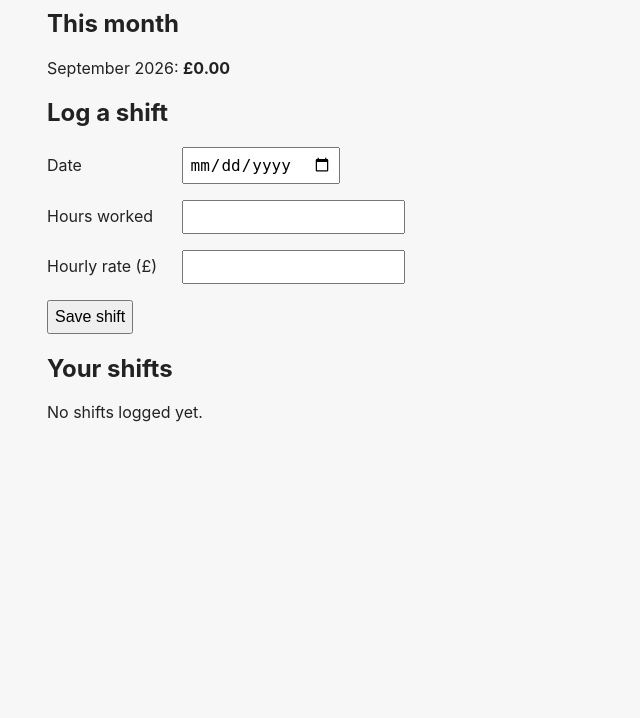
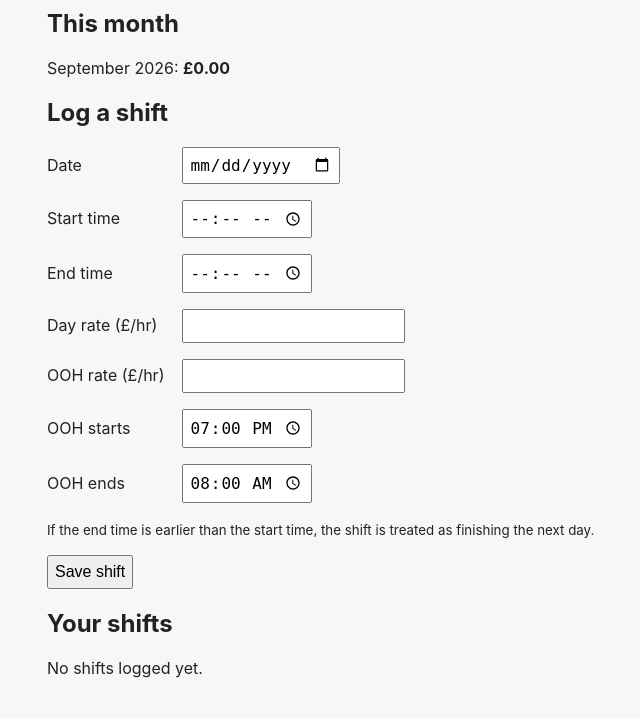
Before and after one commit to nchotai1000-prog/Locum-App-V1, a Flask app: page / in a window 1280 px wide. Shown: the part 175-893 px from the top of the page, without its empty margins (243-883 px from the left). Before the commit the page ends 597 px from the top, so only its background shows below. Run offline with Flask 3, Linux system fonts and the light colour scheme; data that the repository does not hold is empty.

Commit message:
Support separate day and OOH rates using shift start and end times

```diff
--- a/app.py
+++ b/app.py
@@ -1,7 +1,8 @@
 from datetime import date
 
 from flask import Flask, redirect, render_template, request
-from database import add_shift, delete_shift, get_month_total, get_shifts, init_db
+from database import add_shift, delete_shift, get_shifts, get_shifts_for_month, init_db
+from pay import calculate_earnings, split_minutes
 
 app = Flask(__name__)
 init_db()
@@ -12,11 +13,30 @@ def uk_date(value):
     return date.fromisoformat(value).strftime("%d/%m/%Y")
 
 
+def shift_details(shift):
+    day_minutes, ooh_minutes = split_minutes(
+        shift["start_time"], shift["end_time"], shift["ooh_start"], shift["ooh_end"]
+    )
+    details = dict(shift)
+    details["day_hours"] = day_minutes / 60
+    details["ooh_hours"] = ooh_minutes / 60
+    details["earnings"] = calculate_earnings(
+        shift["start_time"],
+        shift["end_time"],
+        shift["ooh_start"],
+        shift["ooh_end"],
+        shift["day_rate"],
+        shift["ooh_rate"],
+    )
+    return details
+
+
 @app.route("/")
 def index():
     today = date.today()
-    shifts = get_shifts()
-    month_total = get_month_total(today.strftime("%Y-%m"))
+    shifts = [shift_details(shift) for shift in get_shifts()]
+    month_shifts = get_shifts_for_month(today.strftime("%Y-%m"))
+    month_total = sum(shift_details(shift)["earnings"] for shift in month_shifts)
     return render_template(
         "index.html",
         shifts=shifts,
@@ -28,9 +48,13 @@ def index():
 @app.route("/add", methods=["POST"])
 def add():
     shift_date = request.form["shift_date"]
-    hours = float(request.form["hours"])
-    hourly_rate = float(request.form["hourly_rate"])
-    add_shift(shift_date, hours, hourly_rate)
+    start_time = request.form["start_time"]
+    end_time = request.form["end_time"]
+    day_rate = float(request.form["day_rate"])
+    ooh_rate = float(request.form["ooh_rate"])
+    ooh_start = request.form["ooh_start"]
+    ooh_end = request.form["ooh_end"]
+    add_shift(shift_date, start_time, end_time, day_rate, ooh_rate, ooh_start, ooh_end)
     return redirect("/")
 
 
--- a/database.py
+++ b/database.py
@@ -17,8 +17,12 @@ def init_db():
         CREATE TABLE IF NOT EXISTS shifts (
             id INTEGER PRIMARY KEY AUTOINCREMENT,
             shift_date TEXT NOT NULL,
-            hours REAL NOT NULL,
-            hourly_rate REAL NOT NULL
+            start_time TEXT NOT NULL,
+            end_time TEXT NOT NULL,
+            day_rate REAL NOT NULL,
+            ooh_rate REAL NOT NULL,
+            ooh_start TEXT NOT NULL,
+            ooh_end TEXT NOT NULL
         )
         """
     )
@@ -26,21 +30,15 @@ def init_db():
     connection.close()
 
 
-def add_shift(shift_date, hours, hourly_rate):
+def add_shift(shift_date, start_time, end_time, day_rate, ooh_rate, ooh_start, ooh_end):
     connection = get_connection()
     connection.execute(
-        "INSERT INTO shifts (shift_date, hours, hourly_rate) VALUES (?, ?, ?)",
-        (shift_date, hours, hourly_rate),
-    )
-    connection.commit()
-    connection.close()
-
-
-def add_shift(shift_date, hours, hourly_rate):
-    connection = get_connection()
-    connection.execute(
-        "INSERT INTO shifts (shift_date, hours, hourly_rate) VALUES (?, ?, ?)",
-        (shift_date, hours, hourly_rate),
+        """
+        INSERT INTO shifts
+            (shift_date, start_time, end_time, day_rate, ooh_rate, ooh_start, ooh_end)
+        VALUES (?, ?, ?, ?, ?, ?, ?)
+        """,
+        (shift_date, start_time, end_time, day_rate, ooh_rate, ooh_start, ooh_end),
     )
     connection.commit()
     connection.close()
@@ -49,20 +47,20 @@ def add_shift(shift_date, hours, hourly_rate):
 def get_shifts():
     connection = get_connection()
     shifts = connection.execute(
-        "SELECT * FROM shifts ORDER BY shift_date DESC, id DESC"
+        "SELECT * FROM shifts ORDER BY shift_date DESC, start_time DESC, id DESC"
     ).fetchall()
     connection.close()
     return shifts
 
 
-def get_month_total(month):
+def get_shifts_for_month(month):
     connection = get_connection()
-    row = connection.execute(
-        "SELECT SUM(hours * hourly_rate) AS total FROM shifts WHERE shift_date LIKE ?",
+    shifts = connection.execute(
+        "SELECT * FROM shifts WHERE shift_date LIKE ?",
         (month + "-%",),
-    ).fetchone()
+    ).fetchall()
     connection.close()
-    return row["total"] or 0
+    return shifts
 
 
 def delete_shift(shift_id):
--- a/templates/index.html
+++ b/templates/index.html
@@ -24,13 +24,30 @@
             <input type="date" id="shift_date" name="shift_date" required>
         </p>
         <p>
-            <label for="hours">Hours worked</label>
-            <input type="number" id="hours" name="hours" step="0.25" min="0" required>
+            <label for="start_time">Start time</label>
+            <input type="time" id="start_time" name="start_time" required>
         </p>
         <p>
-            <label for="hourly_rate">Hourly rate (£)</label>
-            <input type="number" id="hourly_rate" name="hourly_rate" step="0.01" min="0" required>
+            <label for="end_time">End time</label>
+            <input type="time" id="end_time" name="end_time" required>
         </p>
+        <p>
+            <label for="day_rate">Day rate (£/hr)</label>
+            <input type="number" id="day_rate" name="day_rate" step="0.01" min="0" required>
+        </p>
+        <p>
+            <label for="ooh_rate">OOH rate (£/hr)</label>
+            <input type="number" id="ooh_rate" name="ooh_rate" step="0.01" min="0" required>
+        </p>
+        <p>
+            <label for="ooh_start">OOH starts</label>
+            <input type="time" id="ooh_start" name="ooh_start" value="19:00" required>
+        </p>
+        <p>
+            <label for="ooh_end">OOH ends</label>
+            <input type="time" id="ooh_end" name="ooh_end" value="08:00" required>
+        </p>
+        <p><small>If the end time is earlier than the start time, the shift is treated as finishing the next day.</small></p>
         <button type="submit">Save shift</button>
     </form>
 
@@ -40,8 +57,10 @@
         <thead>
             <tr>
                 <th>Date</th>
-                <th>Hours</th>
-                <th>Rate (£/hr)</th>
+                <th>Time</th>
+                <th>Day hrs</th>
+                <th>OOH hrs</th>
+                <th>Rates (£/hr)</th>
                 <th>Earnings (£)</th>
                 <th></th>
             </tr>
@@ -50,9 +69,11 @@
             {% for shift in shifts %}
             <tr>
                 <td>{{ shift["shift_date"]|uk_date }}</td>
-                <td>{{ shift["hours"] }}</td>
-                <td>{{ "%.2f"|format(shift["hourly_rate"]) }}</td>
-                <td>{{ "%.2f"|format(shift["hours"] * shift["hourly_rate"]) }}</td>
+                <td>{{ shift["start_time"] }}–{{ shift["end_time"] }}</td>
+                <td>{{ "%.2f"|format(shift["day_hours"]) }}</td>
+                <td>{{ "%.2f"|format(shift["ooh_hours"]) }}</td>
+                <td>{{ "%.2f"|format(shift["day_rate"]) }} / {{ "%.2f"|format(shift["ooh_rate"]) }}</td>
+                <td>{{ "%.2f"|format(shift["earnings"]) }}</td>
                 <td>
                     <form method="post" action="/delete/{{ shift['id'] }}" onsubmit="return confirm('Delete this shift?');">
                         <button type="submit">Delete</button>
@@ -65,6 +86,5 @@
     {% else %}
     <p>No shifts logged yet.</p>
     {% endif %}
-
 </body>
 </html>
```
